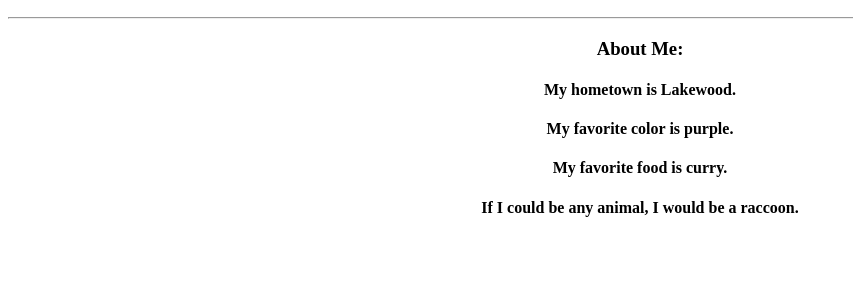
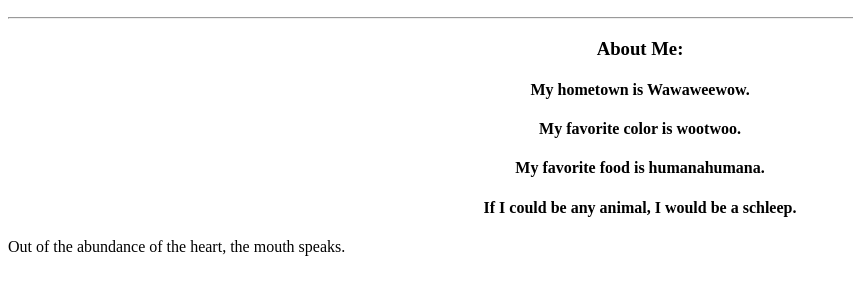
Before and after one commit to JCalray/first-repo, a plain HTML site: page index.html in a window 1280 px wide. Shown: the part 110-404 px from the top of the page, without its empty margins (0-853 px from the left). Drawn offline with Linux system fonts and the light colour scheme.

Commit message:
nonsense

```diff
--- a/index.html
+++ b/index.html
@@ -11,10 +11,11 @@
 				<h2>Software Developer</h2>
 				<hr>
 				<h3>About Me:</h3>
-					<h4>My hometown is Lakewood.</h4>
-					<h4>My favorite color is purple.</h4>
-					<h4>My favorite food is curry.</h4>
-					<h4>If I could be any animal, I would be a raccoon.</h4>
+					<h4>My hometown is Wawaweewow.</h4>
+					<h4>My favorite color is wootwoo.</h4>
+					<h4>My favorite food is humanahumana.</h4>
+					<h4>If I could be any animal, I would be a schleep.</h4>
 			</div>
 		  </body>
 		</html>
+<p>Out of the abundance of the heart, the mouth speaks.</p>
```
